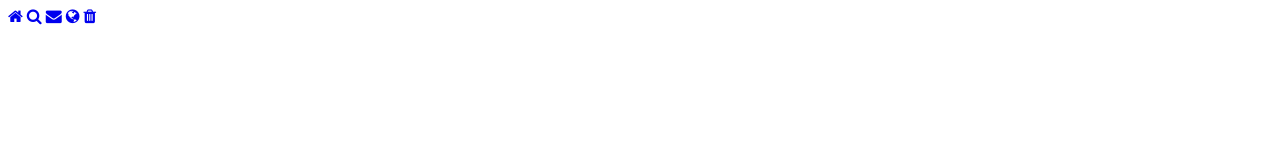
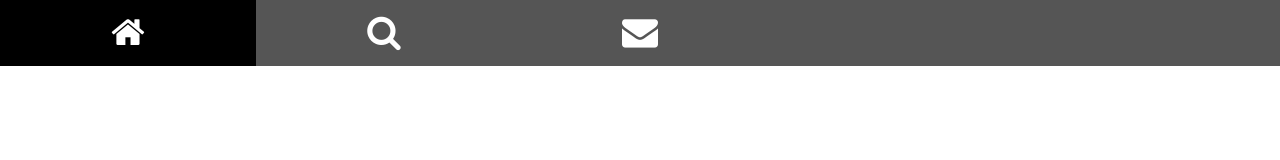
Before and after one commit to Kate24676/CSS, a plain HTML site: page index.html in a window 1280 px wide. Drawn offline with Linux system fonts and the light colour scheme.

Commit message:
css added

```diff
--- a/index.html
+++ b/index.html
@@ -1,18 +1,44 @@
 <!DOCTYPE html>
+<html>
 
-<head>
-  <title>Icons</title>
+<meta name="viewport" content="width=device-width, initial-scale=1">
 <link rel="stylesheet" href="https://cdnjs.cloudflare.com/ajax/libs/font-awesome/4.7.0/css/font-awesome.min.css">
-</head>
+<style>
+body {margin:0;}
 
+.icon-bar {
+  width: 100%;
+  background-color: #555;
+  overflow: auto;
+}
+
+.icon-bar a {
+  float: left;
+  width: 20%;
+  text-align: center;
+  padding: 12px 0;
+  transition: all 0.3s ease;
+  color: white;
+  font-size: 36px;
+}
+
+.icon-bar a:hover {
+  background-color: #000;
+}
+
+.active {
+  background-color: #4CAF50;
+}
+</style>
 <body>
+
 <div class="icon-bar">
   <a class="active" href="#"><i class="fa fa-home"></i></a>
+
   <a href="#"><i class="fa fa-search"></i></a>
   <a href="#"><i class="fa fa-envelope"></i></a>
-    <a href="#"><i class="fa fa-globe"></i></a>
-    <a href="#"><i class="fa fa-trash"></i></a>
 </div>
+
 </body>
 
 </html>
```
Lines whose indentation alone changed are shown as unchanged.
